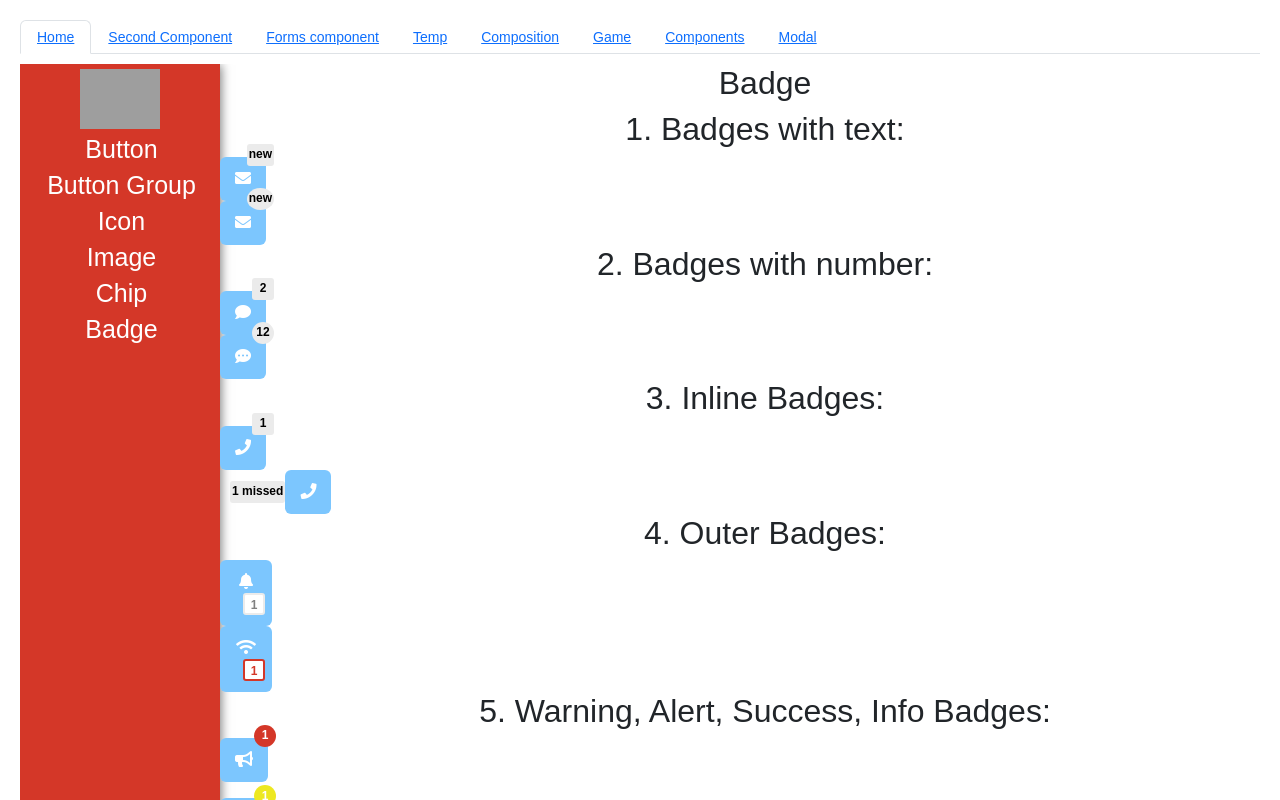
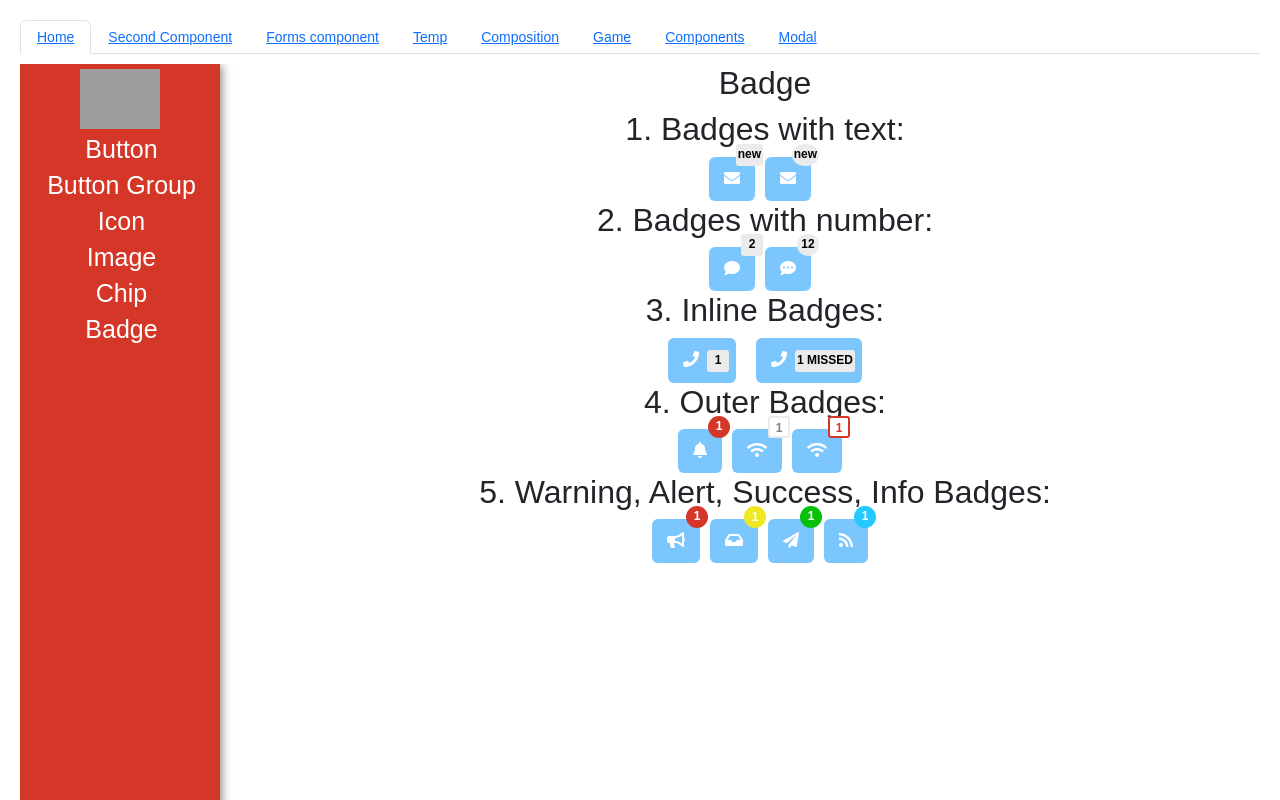
Before and after one commit to N1ph1l1m/React_practic, a React (Create React App) app in the folder React/my-app/: page /devComponents in a window 1280 px wide. Both pictures are taken after a click on the button "Badge". Shown: the top 800 px of the page. Built offline with nearby package versions, Linux system fonts and the light colour scheme; grey boxes are pictures that could not be loaded.

Commit message:
Fix component Badge part 2

```diff
--- a/React/my-app/src/components/webDevComponents/components/badge/SandBoxBadge.jsx
+++ b/React/my-app/src/components/webDevComponents/components/badge/SandBoxBadge.jsx
@@ -1,25 +1,34 @@
 /* eslint-disable */
-import React, { Fragment } from 'react';
-import Badge from './badge';
-import Button from '../button/button';
-import Icon from '../icon/icon';
+import React, { Fragment } from "react";
+import Badge from "./badge";
+import Button from "../button/button";
+import Icon from "../icon/icon";
 
 import styled from "styled-components";
 
-const BadgeWrap =styled.div`
+const BadgeWrap = styled.div`
   display: block;
   position: relative;
-/* border:2px solid green; */
   width: max-content;
-height: max-content;`
+  height: max-content;
+  margin-right: 10px;
+`;
+
+const InlineWrap = styled.div`
+  display: flex;
+  flex-flow: row nowrap;
+  justify-content: center;
+`;
 
 const Sandbox = () => (
   <Fragment>
+    <h2>
+      <span>1. Badges with text:</span>
+    </h2>
 
-    <h2><span>1. Badges with text:</span></h2>
-
+    <InlineWrap>
       <BadgeWrap>
-    <Badge value="new"  className='positBadge'/>
+        <Badge value="new" className="positBadge" />
         <Button>
           <Icon name="envelope" />
         </Button>
@@ -31,9 +40,13 @@ const Sandbox = () => (
           <Icon name="envelope" />
         </Button>
       </BadgeWrap>
+    </InlineWrap>
 
+    <h2>
+      <span>2. Badges with number:</span>
+    </h2>
 
-    <h2><span>2. Badges with number:</span></h2>
+    <InlineWrap>
       <BadgeWrap>
         <Badge value={2} />
         <Button>
@@ -41,43 +54,60 @@ const Sandbox = () => (
         </Button>
       </BadgeWrap>
 
-
       <BadgeWrap>
         <Badge circle value={12} />
         <Button>
           <Icon name="comment-dots" />
         </Button>
       </BadgeWrap>
+    </InlineWrap>
 
+    <h2>
+      <span>3. Inline Badges:</span>
+    </h2>
+    <InlineWrap>
+      <Button style={{ marginRight: "20px" }}>
+        <Icon name="phone" />
+        <Badge inline value={1} />
+      </Button>
 
-    <h2><span>3. Inline Badges:</span></h2>
-    <BadgeWrap>
-        <Badge value={1} />
       <Button>
         <Icon name="phone" />
+        <Badge inline value="1 missed" />
+      </Button>
+    </InlineWrap>
+
+    <h2>
+      <span>4. Outer Badges:</span>
+    </h2>
+
+    <InlineWrap>
+      <BadgeWrap>
+        <Badge circle warning value={1} />
+        <Button>
+          <Icon name="bell" />
         </Button>
       </BadgeWrap>
 
       <BadgeWrap>
-      <Badge inline value="1 missed" />
+        <Badge outer value={1} />
         <Button>
-      <Icon name="phone" />
+          <Icon name="wifi" />
         </Button>
       </BadgeWrap>
 
-
-    <h2><span>4. Outer Badges:</span></h2>
-    <Button style={{ marginRight: '20px' }}>
-      <Icon name="bell" />
-      <Badge outer value={1} />
-    </Button>
+      <BadgeWrap>
+        <Badge outer warning value={1} />
         <Button>
           <Icon name="wifi" />
-      <Badge outer warning value={1} />
         </Button>
+      </BadgeWrap>
+    </InlineWrap>
 
-    <h2><span>5. Warning, Alert, Success, Info Badges:</span></h2>
-
+    <h2>
+      <span>5. Warning, Alert, Success, Info Badges:</span>
+    </h2>
+    <InlineWrap>
       <BadgeWrap>
         <Badge circle warning value={1} />
         <Button>
@@ -101,14 +131,13 @@ const Sandbox = () => (
       </BadgeWrap>
       <br />
 
-
       <BadgeWrap>
         <Badge circle info value={1} />
         <Button>
           <Icon name="rss" />
         </Button>
       </BadgeWrap>
-
+    </InlineWrap>
   </Fragment>
 );
 
--- a/React/my-app/src/components/webDevComponents/components/badge/badge.css
+++ b/React/my-app/src/components/webDevComponents/components/badge/badge.css
@@ -16,16 +16,12 @@
   top: -13px;
   right: -8px;
   z-index: 9999;
-}
-.positBadge{
 
-  width:;
 }
 
 .inline {
   position: static;
   display: inline-block;
-  margin-left: 10px;
 }
 
 .text {
```
Also changed, not shown: React/my-app/src/components/webDevComponents/components/badge/badge.jsx (line endings or trailing spaces). Lines whose indentation alone changed are shown as unchanged.
